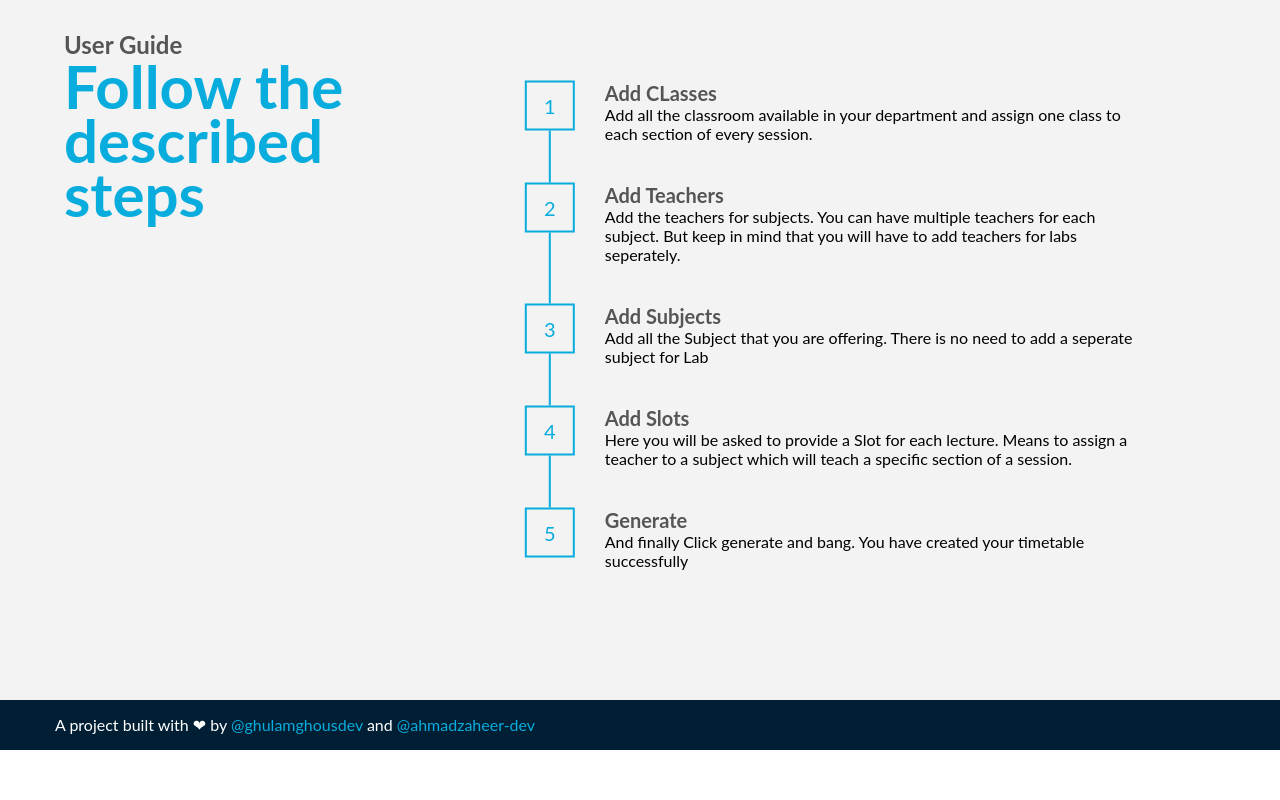
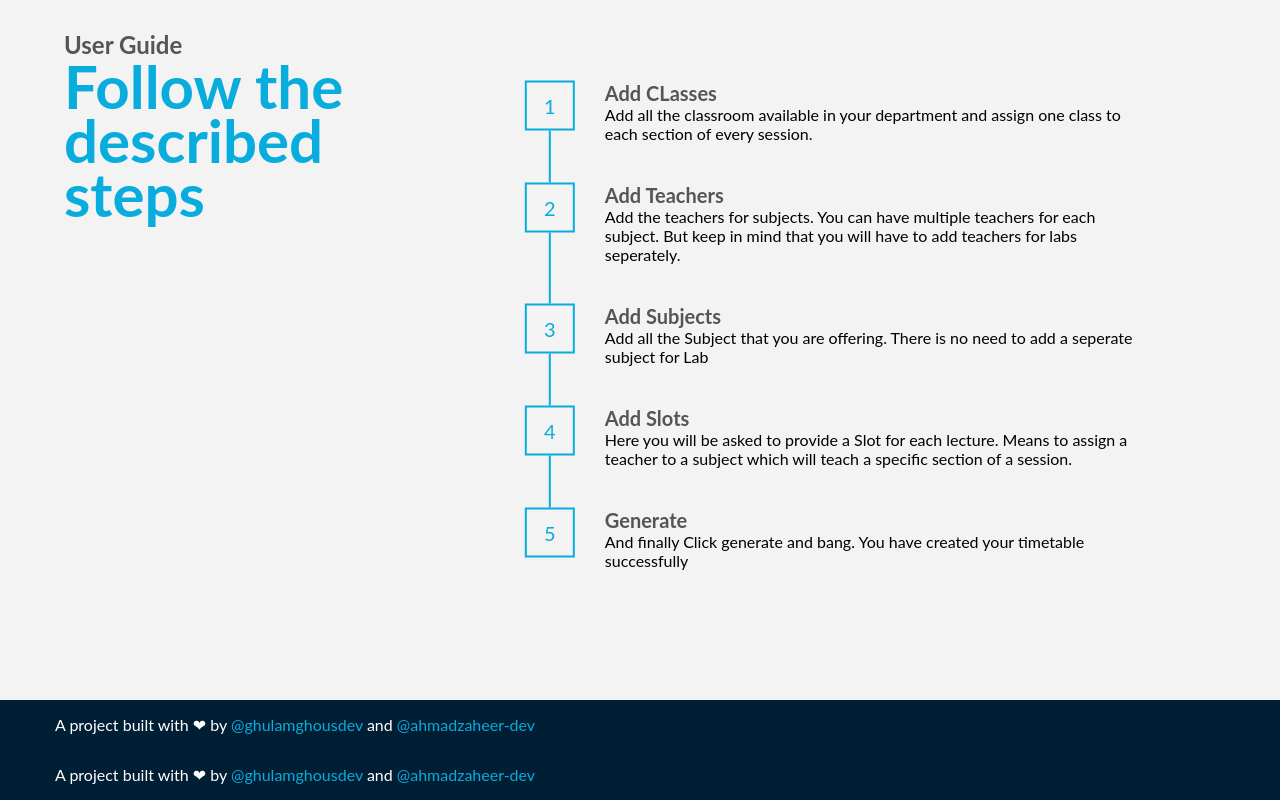
Before and after one commit to artem712/Scheduly, a React (Create React App) app in the folder frontend/: page / in a window 1280 px wide. Shown: the part 900-1700 px from the top of the page. Before the commit the page ends 1650 px from the top, so only its background shows below. Built offline with nearby package versions, Linux system fonts and the light colour scheme.

Commit message:
Added footer

```diff
--- a/frontend/src/components/App.js
+++ b/frontend/src/components/App.js
@@ -1,16 +1,12 @@
 import React from "react";
-import { BrowserRouter, Route, Switch, Link, NavLink, useHistory } from "react-router-dom";
+import { BrowserRouter, Route, Switch} from "react-router-dom";
 import UserCredentials from "./User";
 import Dashboard from "./Dashboard";
 import HomePage from "./HomePage";
-import auth from "../utils/auth";
+import Footer from "./Footer";
 import PrivateRoute from './PrivateRoute';
 
 class App extends React.Component {
-  constructor(){
-    super();
-  }
-
   render(){
     return (
       <BrowserRouter>
@@ -25,6 +21,7 @@ class App extends React.Component {
             <HomePage />
           </Route>
         </Switch>
+        <Footer />
       </BrowserRouter>
     );
   }
```
